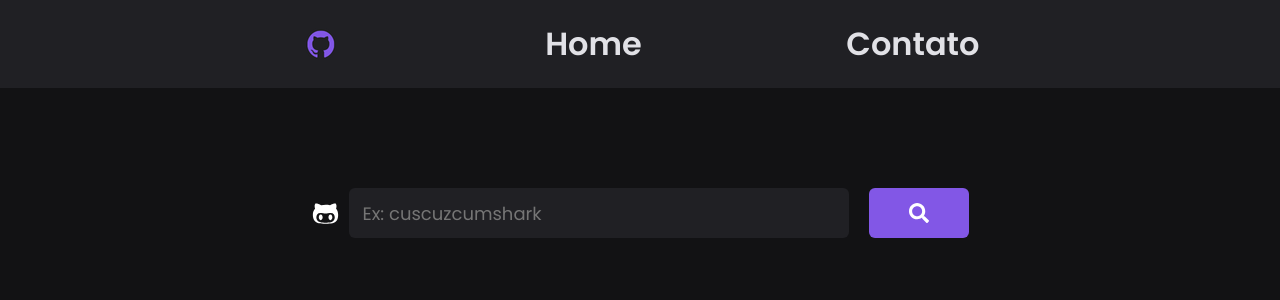
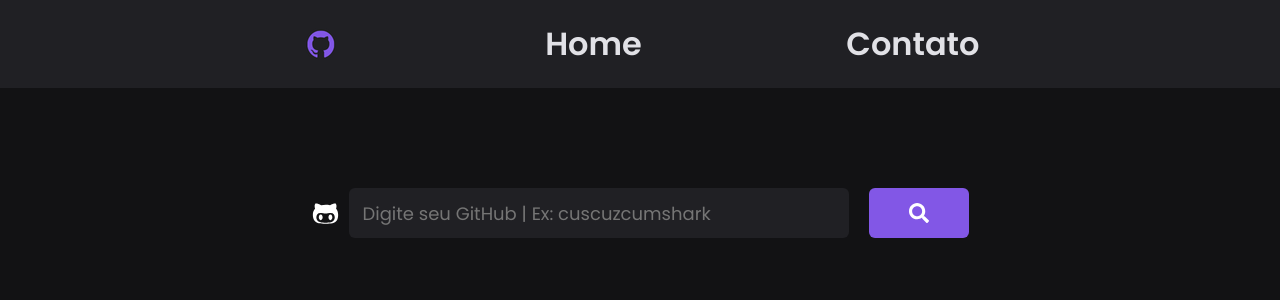
Before and after one commit to jorgelucasalima/yourgit, a React (Create React App) app: page / in a window 1280 px wide. Shown: the top 300 px of the page. Built offline with nearby package versions, Linux system fonts and the light colour scheme.

Commit message:
correção no placeholder do pesquisargit

```diff
--- a/src/components/PesquisarGit/index.jsx
+++ b/src/components/PesquisarGit/index.jsx
@@ -77,7 +77,7 @@ export default function PesquisarGit() {
       <form onSubmit={consultarGitSubmit}>
         <input
           type="text"
-          placeholder='Ex: cuscuzcumshark'
+          placeholder='Digite seu GitHub | Ex: cuscuzcumshark'
           value={seuGit}
           onChange={mudarGit}
         />
```
